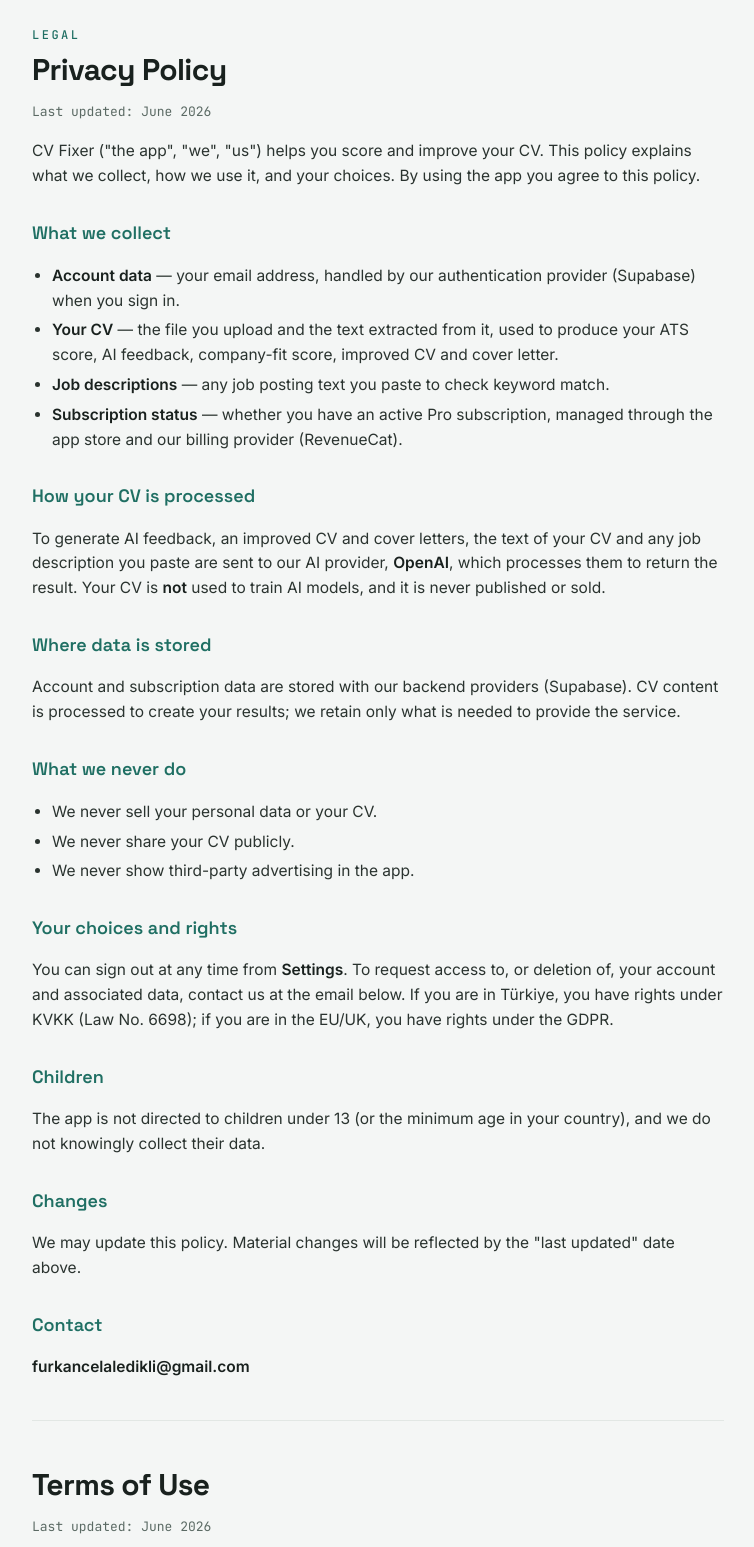
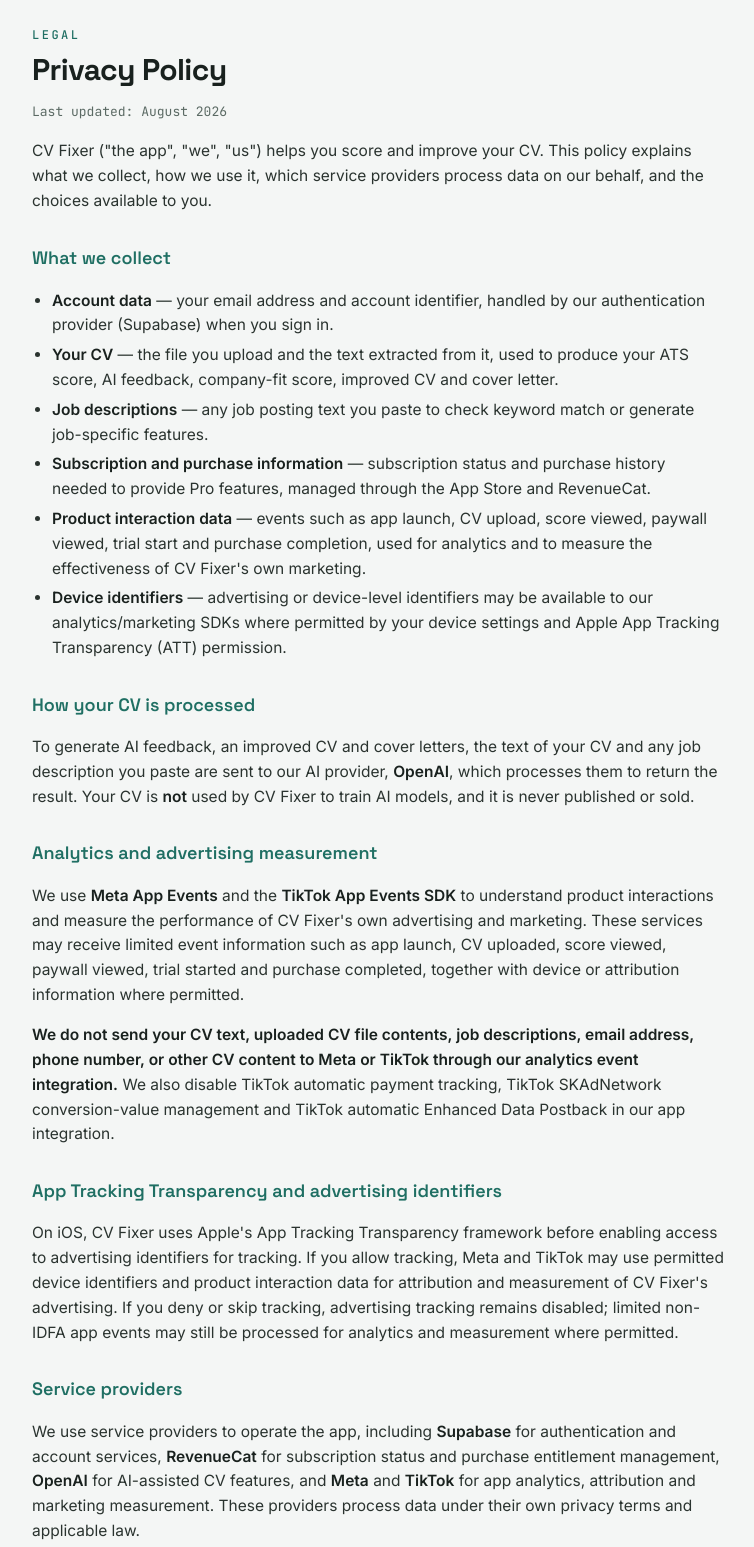
Before and after one commit to fedikli312/cv-fixer-website, a plain HTML site: page index.html in a window 1280 px wide. Shown: the part 3400-4947 px from the top of the page, without its empty margins (262-1016 px from the left). Drawn offline with Linux system fonts and the light colour scheme.

Commit message:
Update privacy policy for Meta and TikTok analytics

```diff
--- a/index.html
+++ b/index.html
@@ -301,32 +301,45 @@
   <div class="wrap legal">
     <span class="eyebrow">Legal</span>
     <h2>Privacy Policy</h2>
-    <em>Last updated: June 2026</em>
-    <p>CV Fixer ("the app", "we", "us") helps you score and improve your CV. This policy explains what we collect, how we use it, and your choices. By using the app you agree to this policy.</p>
+    <em>Last updated: August 2026</em>
+    <p>CV Fixer ("the app", "we", "us") helps you score and improve your CV. This policy explains what we collect, how we use it, which service providers process data on our behalf, and the choices available to you.</p>
 
     <h3>What we collect</h3>
     <ul>
-      <li><strong>Account data</strong> — your email address, handled by our authentication provider (Supabase) when you sign in.</li>
+      <li><strong>Account data</strong> — your email address and account identifier, handled by our authentication provider (Supabase) when you sign in.</li>
       <li><strong>Your CV</strong> — the file you upload and the text extracted from it, used to produce your ATS score, AI feedback, company-fit score, improved CV and cover letter.</li>
-      <li><strong>Job descriptions</strong> — any job posting text you paste to check keyword match.</li>
-      <li><strong>Subscription status</strong> — whether you have an active Pro subscription, managed through the app store and our billing provider (RevenueCat).</li>
+      <li><strong>Job descriptions</strong> — any job posting text you paste to check keyword match or generate job-specific features.</li>
+      <li><strong>Subscription and purchase information</strong> — subscription status and purchase history needed to provide Pro features, managed through the App Store and RevenueCat.</li>
+      <li><strong>Product interaction data</strong> — events such as app launch, CV upload, score viewed, paywall viewed, trial start and purchase completion, used for analytics and to measure the effectiveness of CV Fixer's own marketing.</li>
+      <li><strong>Device identifiers</strong> — advertising or device-level identifiers may be available to our analytics/marketing SDKs where permitted by your device settings and Apple App Tracking Transparency (ATT) permission.</li>
     </ul>
 
     <h3>How your CV is processed</h3>
-    <p>To generate AI feedback, an improved CV and cover letters, the text of your CV and any job description you paste are sent to our AI provider, <strong>OpenAI</strong>, which processes them to return the result. Your CV is <strong>not</strong> used to train AI models, and it is never published or sold.</p>
+    <p>To generate AI feedback, an improved CV and cover letters, the text of your CV and any job description you paste are sent to our AI provider, <strong>OpenAI</strong>, which processes them to return the result. Your CV is <strong>not</strong> used by CV Fixer to train AI models, and it is never published or sold.</p>
+
+    <h3>Analytics and advertising measurement</h3>
+    <p>We use <strong>Meta App Events</strong> and the <strong>TikTok App Events SDK</strong> to understand product interactions and measure the performance of CV Fixer's own advertising and marketing. These services may receive limited event information such as app launch, CV uploaded, score viewed, paywall viewed, trial started and purchase completed, together with device or attribution information where permitted.</p>
+    <p><strong>We do not send your CV text, uploaded CV file contents, job descriptions, email address, phone number, or other CV content to Meta or TikTok through our analytics event integration.</strong> We also disable TikTok automatic payment tracking, TikTok SKAdNetwork conversion-value management and TikTok automatic Enhanced Data Postback in our app integration.</p>
+
+    <h3>App Tracking Transparency and advertising identifiers</h3>
+    <p>On iOS, CV Fixer uses Apple's App Tracking Transparency framework before enabling access to advertising identifiers for tracking. If you allow tracking, Meta and TikTok may use permitted device identifiers and product interaction data for attribution and measurement of CV Fixer's advertising. If you deny or skip tracking, advertising tracking remains disabled; limited non-IDFA app events may still be processed for analytics and measurement where permitted.</p>
+
+    <h3>Service providers</h3>
+    <p>We use service providers to operate the app, including <strong>Supabase</strong> for authentication and account services, <strong>RevenueCat</strong> for subscription status and purchase entitlement management, <strong>OpenAI</strong> for AI-assisted CV features, and <strong>Meta</strong> and <strong>TikTok</strong> for app analytics, attribution and marketing measurement. These providers process data under their own privacy terms and applicable law.</p>
 
     <h3>Where data is stored</h3>
-    <p>Account and subscription data are stored with our backend providers (Supabase). CV content is processed to create your results; we retain only what is needed to provide the service.</p>
+    <p>Account and subscription data are stored or processed by our backend and service providers, including Supabase and RevenueCat. CV content is processed to create your results; we retain only what is needed to provide the service. Analytics and attribution information may be processed by Meta and TikTok as described above.</p>
 
     <h3>What we never do</h3>
     <ul>
       <li>We never sell your personal data or your CV.</li>
       <li>We never share your CV publicly.</li>
+      <li>We never send CV text or job-description content to Meta or TikTok through analytics events.</li>
       <li>We never show third-party advertising in the app.</li>
     </ul>
 
     <h3>Your choices and rights</h3>
-    <p>You can sign out at any time from <strong>Settings</strong>. To request access to, or deletion of, your account and associated data, contact us at the email below. If you are in Türkiye, you have rights under KVKK (Law No. 6698); if you are in the EU/UK, you have rights under the GDPR.</p>
+    <p>You can sign out at any time from <strong>Settings</strong>. You can choose whether to allow iOS tracking through Apple's ATT permission prompt and can change tracking permissions later in iOS Settings. To request access to, or deletion of, your account and associated data, contact us at the email below. If you are in Türkiye, you have rights under KVKK (Law No. 6698); if you are in the EU/UK, you have rights under the GDPR.</p>
 
     <h3>Children</h3>
     <p>The app is not directed to children under 13 (or the minimum age in your country), and we do not knowingly collect their data.</p>
```
